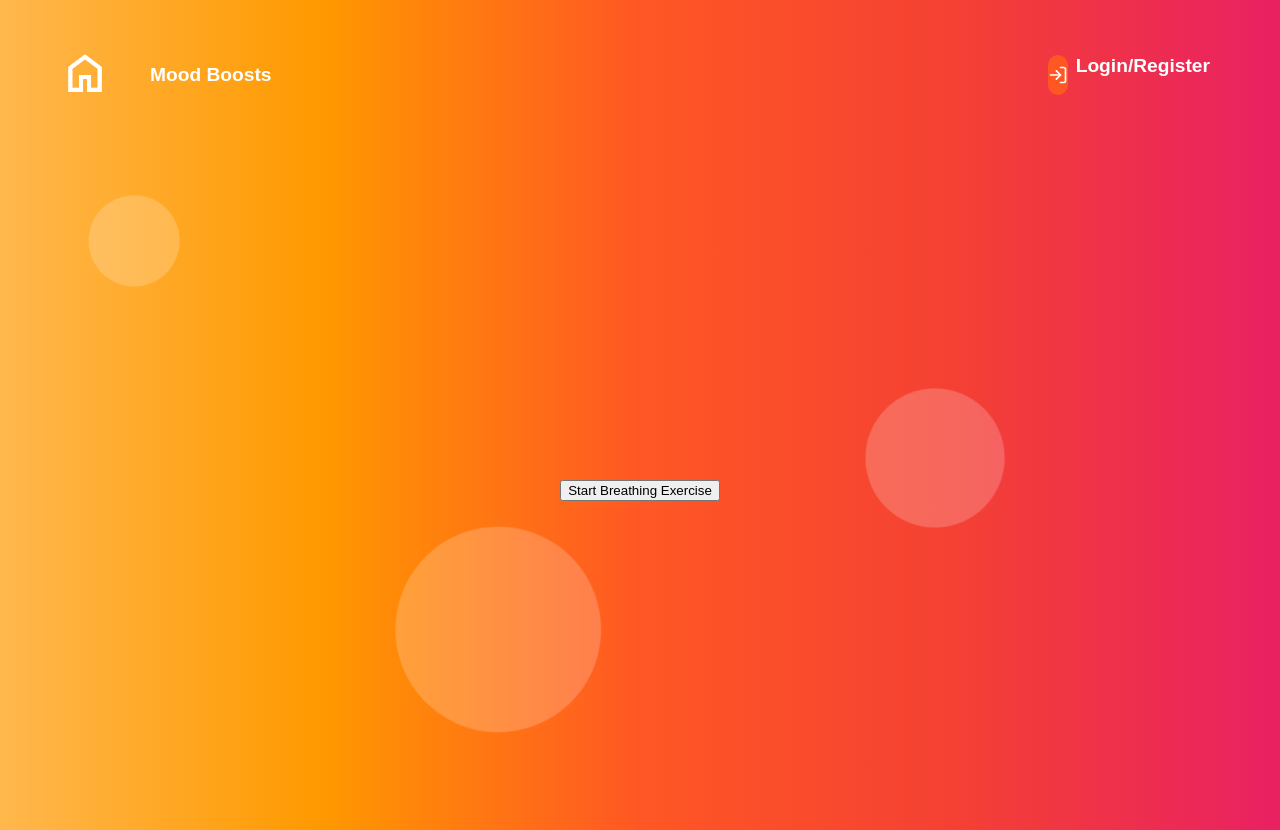
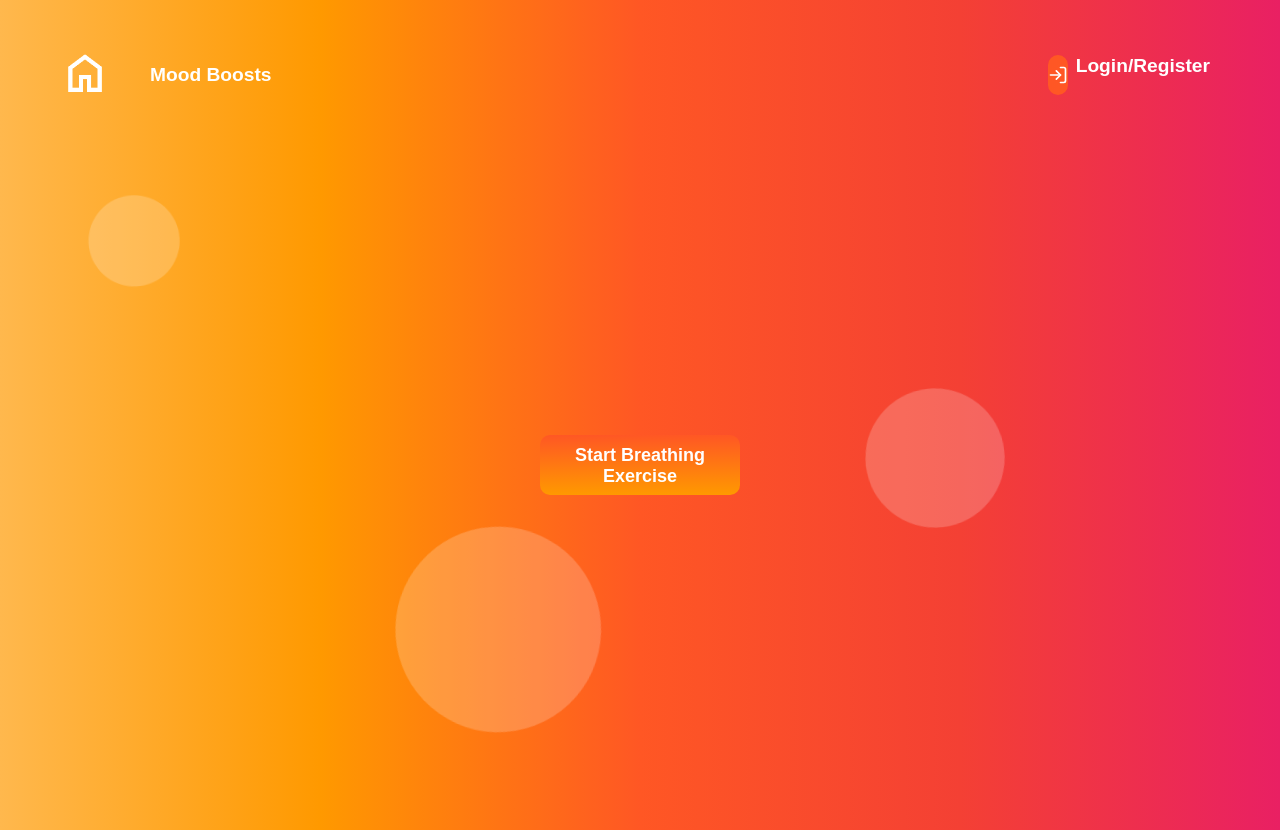
Before and after one commit to TDManning/mood_boost_fe, a React (Create React App) app in the folder mood_boost_fe/: page /breathing in a window 1280 px wide. Built offline with nearby package versions, Linux system fonts and the light colour scheme.

Commit message:
Standardized button styling across pages

```diff
--- a/mood_boost_fe/src/BreathingPage/BreathingPage.css
+++ b/mood_boost_fe/src/BreathingPage/BreathingPage.css
@@ -25,18 +25,21 @@ body, html {
     z-index: 0;
 }
 
-.start-button {
-    margin-bottom: 10vh;
-    padding: 10px;
-    font-size: inherit;
-    color: #fff;
-    background-color: #4c3cc7;
+#start-button {
+    background: linear-gradient(to bottom, #ff5724, #ff9900);
     border: none;
-    border-radius: 2%;
+    color: white;
+    padding: 10px 20px;
+    font-size: 18px;
+    border-radius: 10px;
+    width: 200px;
     cursor: pointer;
-    z-index: 2;
-    transition: background-color 0.3s;
+    height: 60px;
+    font-weight: bold;
+    box-sizing: border-box;
+    margin-bottom: 50px;
 }
+
 .breathing-circle {
     width: 150px;
     height: 150px;
--- a/mood_boost_fe/src/BreathingPage/BreathingPage.jsx
+++ b/mood_boost_fe/src/BreathingPage/BreathingPage.jsx
@@ -15,7 +15,7 @@ function BreathingPage() {
         <section class="breathing-page">
             <FloatingCircles class="background"/>
             {!isBreathing && (
-                <button classname="start-button"
+                <button id="start-button" classname="start-button"
                onClick={handleStartBreathing}
                >Start Breathing Exercise</button>
             )}
--- a/mood_boost_fe/src/JokePage/JokePage.css
+++ b/mood_boost_fe/src/JokePage/JokePage.css
@@ -6,10 +6,19 @@
 }
 
 .get-joke {
-    display: flex;
-    background-color: #ff5724;
-    color: black;
-    border-color: #ff5724;
+    background: linear-gradient(to bottom, #ff5724, #ff9900);
+    border: none;
+    color: white;
+    padding: 10px 20px;
+    font-size: 18px;
+    border-radius: 10px;
+    width: 200px;
+    cursor: pointer;
+    height: 60px;
+    font-weight: bold;
+    box-sizing: border-box;
+    margin-top: 15px;
+    margin-bottom: 50px;
 }
 
 .joke-area {
```
